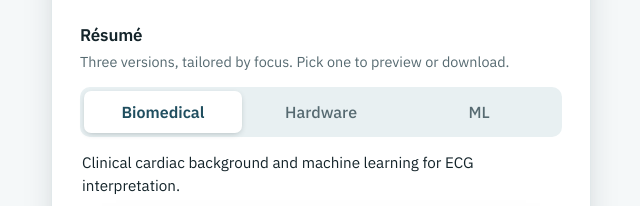
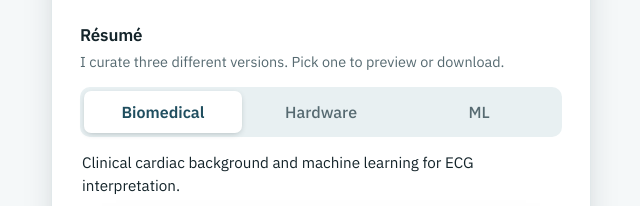
Before and after one commit to jkmesches/jkmesches.github.io, a plain HTML site: page index.html in a window 1280 px wide. Shown: the part 212-418 px from the top of the page, 319-959 px from the left. Drawn offline with Linux system fonts and the light colour scheme.

Commit message:
Update résumé description for clarity

```diff
--- a/index.html
+++ b/index.html
@@ -160,7 +160,7 @@
 
     <section class="resume" aria-labelledby="resume-h">
       <h2 id="resume-h">Résumé</h2>
-      <p class="sub">Three versions, tailored by focus. Pick one to preview or download.</p>
+      <p class="sub">I curate three different versions. Pick one to preview or download.</p>
 
       <div class="seg" role="tablist" aria-label="Résumé focus">
         <span class="seg-ind" aria-hidden="true"></span>
```
